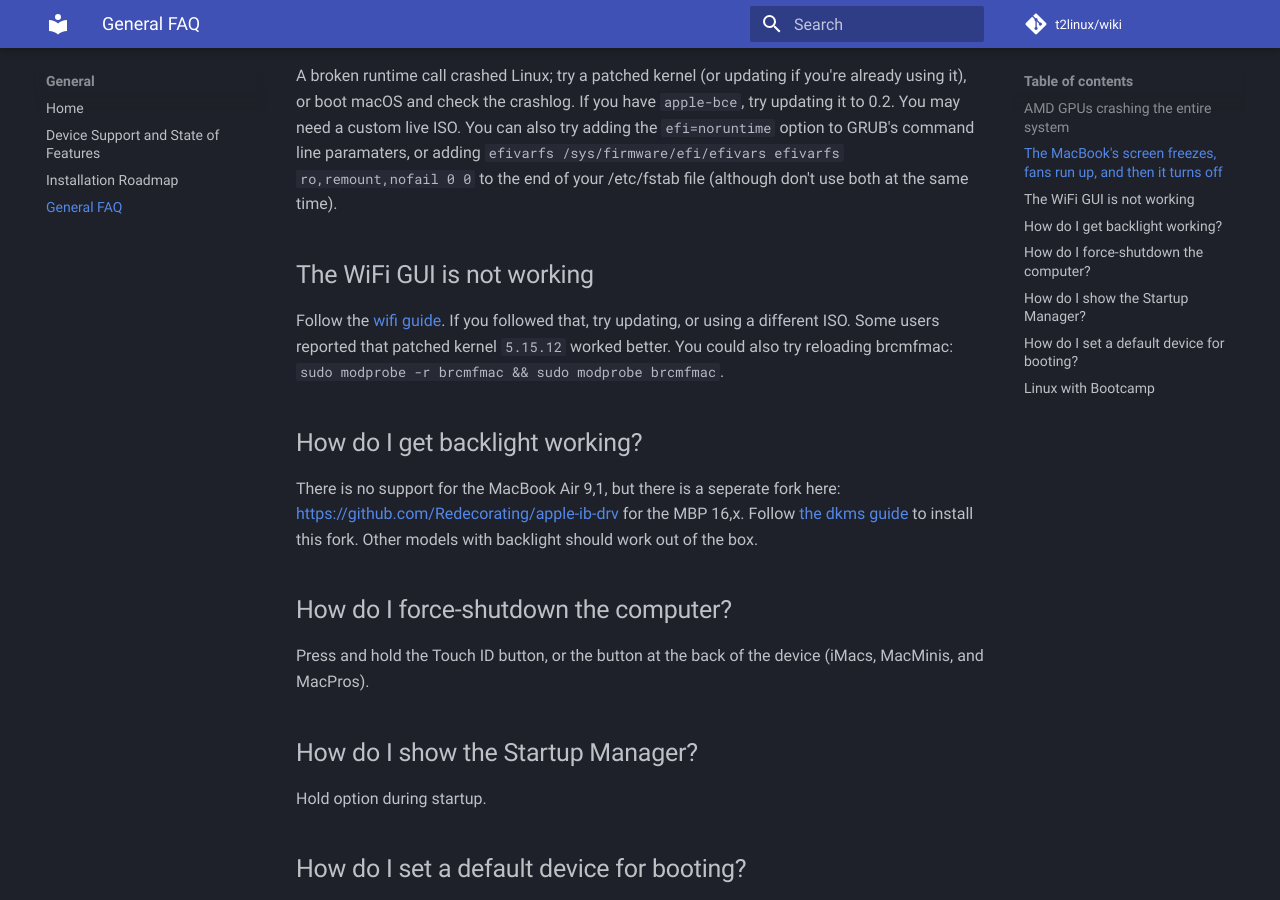
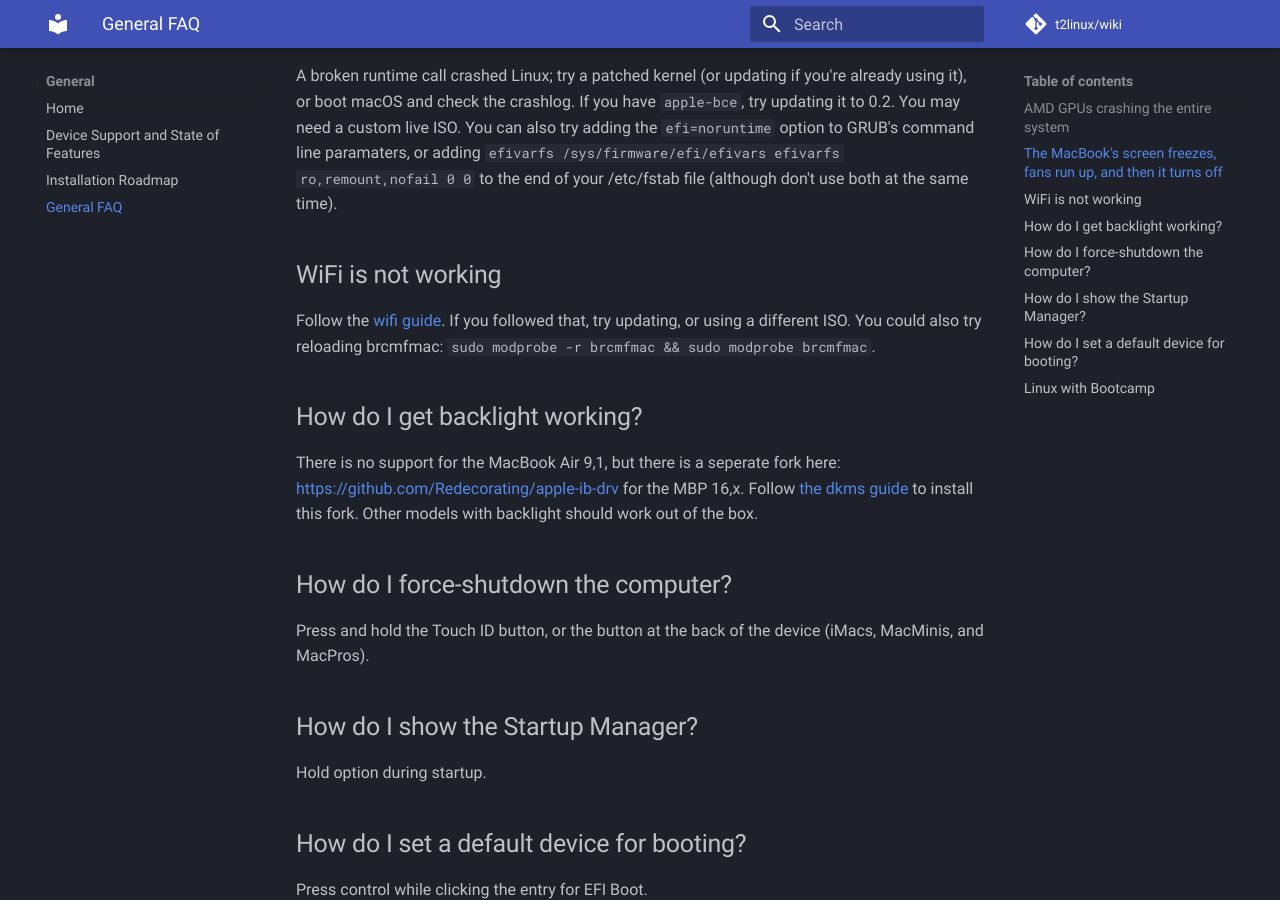
Before and after one commit to t2linux/wiki, an MkDocs documentation site: the page built from docs/faq.md, in a window 1280 px wide and 900 px high, scrolled down 530 px. Built offline with MkDocs 1.6.1 and Material for MkDocs 9.7.7, drawn with Linux system fonts in a browser that asks for light colours; comment, search, counter and statistics services are not loaded.

Commit message:
Redecorating's suggestions

```diff
--- a/docs/faq.md
+++ b/docs/faq.md
@@ -8,9 +8,9 @@ Changing resolution, using DRI_PRIME and doing various other things can cause cr
 
 A broken runtime call crashed Linux; try a patched kernel (or updating if you're already using it), or boot macOS and check the crashlog. If you have `apple-bce`, try updating it to 0.2. You may need a custom live ISO. You can also try adding the ``efi=noruntime`` option to GRUB's command line paramaters, or adding ``efivarfs /sys/firmware/efi/efivars efivarfs ro,remount,nofail 0 0`` to the end of your /etc/fstab file (although don't use both at the same time).
 
-## The WiFi GUI is not working
+## WiFi is not working
 
-Follow the [wifi guide](https://wiki.t2linux.org/guides/wifi). If you followed that, try updating, or using a different ISO. Some users reported that patched kernel `5.15.12` worked better. You could also try reloading brcmfmac: ``sudo modprobe -r brcmfmac && sudo modprobe brcmfmac``.
+Follow the [wifi guide](https://wiki.t2linux.org/guides/wifi). If you followed that, try updating, or using a different ISO. You could also try reloading brcmfmac: ``sudo modprobe -r brcmfmac && sudo modprobe brcmfmac``.
 
 ## How do I get backlight working?
 
```
Also changed, not shown: docs/guides/kernel.md (+1 -1 lines).
